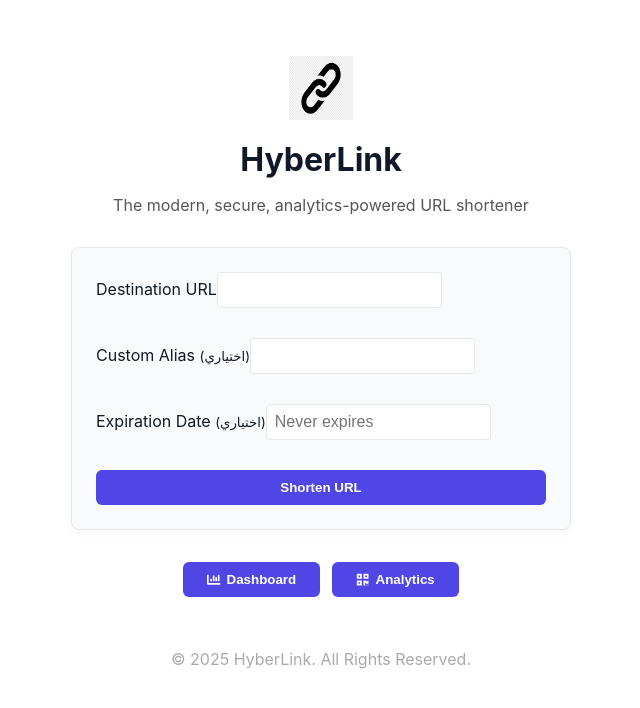
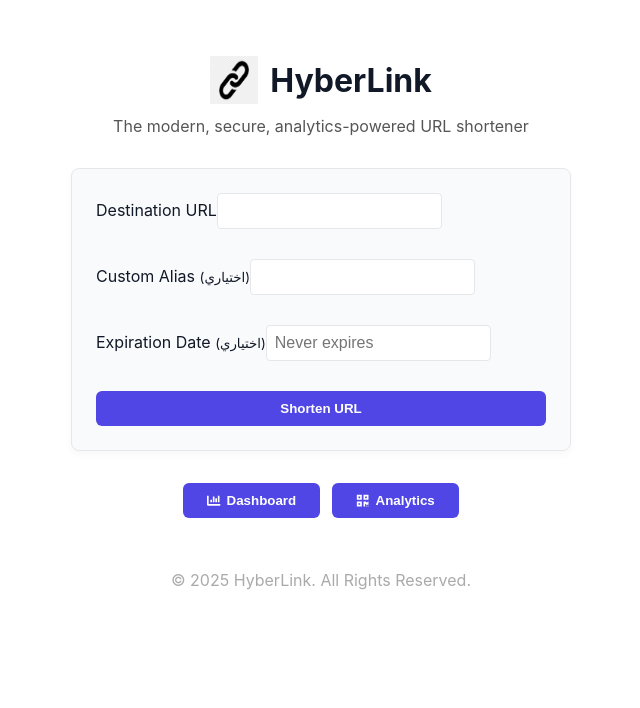
Before and after one commit to maryam24-7/hyperlink, a Next.js app: page / in a window 1280 px wide. Shown: the top 708 px of the page, without its empty margins (319-959 px from the left). Built offline with nearby package versions, Linux system fonts and the light colour scheme.

Commit message:
Update index.tsx

```diff
--- a/src/pages/index.tsx
+++ b/src/pages/index.tsx
@@ -4,11 +4,13 @@ import { FaChartBar, FaQrcode } from "react-icons/fa";
 
 export default function Home() {
   return (
-    <div style={{ maxWidth: 500, margin: "40px auto" }}>
+    <div style={{ maxWidth: 500, margin: "40px auto", padding: "0 16px" }}>
       <header style={{ textAlign: "center", padding: "16px 0" }}>
-        <img src="/images/logo.png" alt="HyberLink Logo" style={{ width: 64, height: 64 }} />
-        <h1 style={{ fontWeight: "bold", fontSize: 32, margin: "16px 0 0 0" }}>HyberLink</h1>
-        <p style={{ color: "#555" }}>The modern, secure, analytics-powered URL shortener</p>
+        <div style={{ display: "flex", alignItems: "center", justifyContent: "center", gap: 12 }}>
+          <img src="/images/logo.png" alt="HyberLink Logo" style={{ width: 48, height: 48 }} />
+          <h1 style={{ fontWeight: "bold", fontSize: 32, margin: 0 }}>HyberLink</h1>
+        </div>
+        <p style={{ color: "#555", marginTop: 12 }}>The modern, secure, analytics-powered URL shortener</p>
       </header>
       <main>
         <LinkForm />
```
